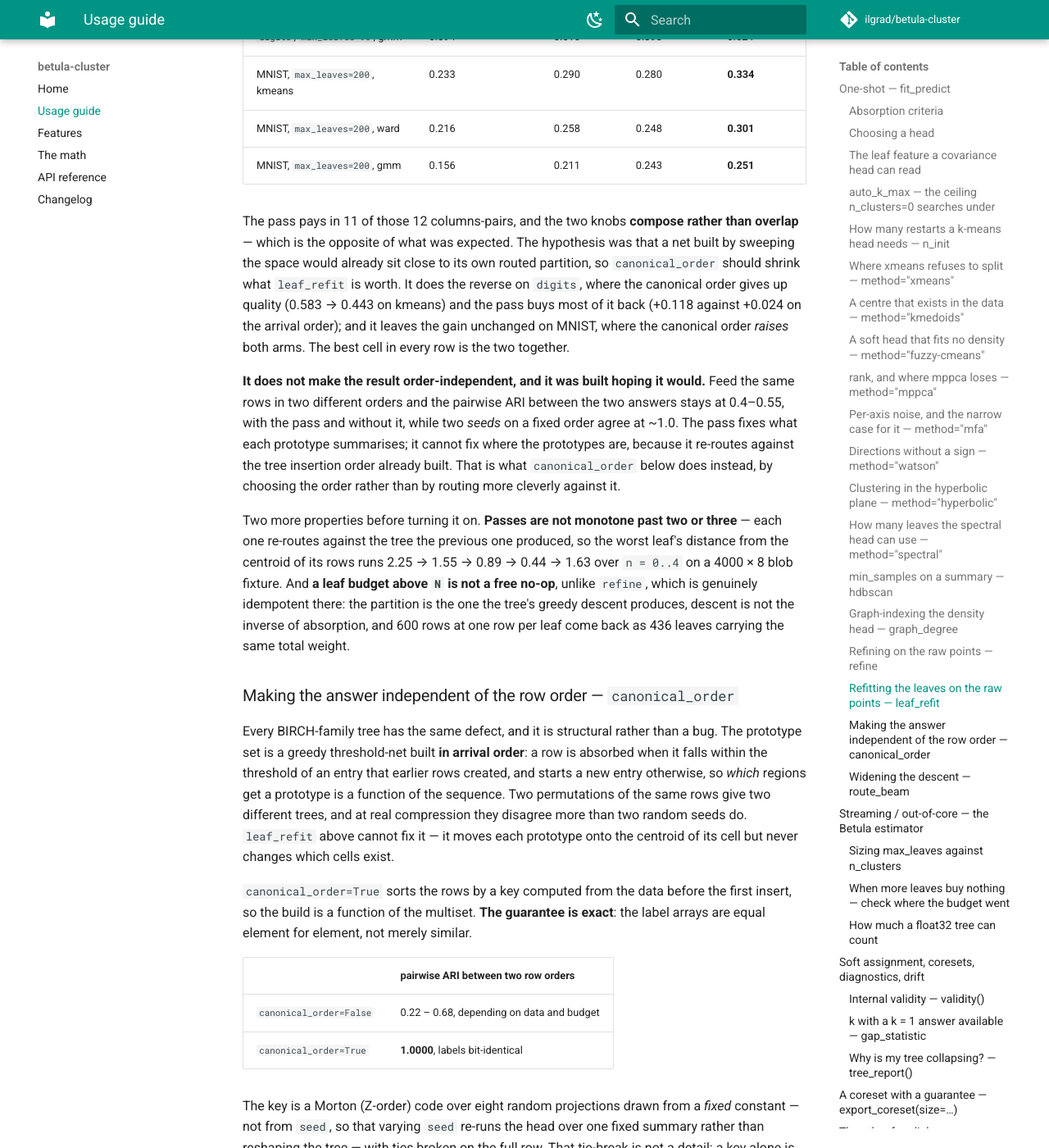
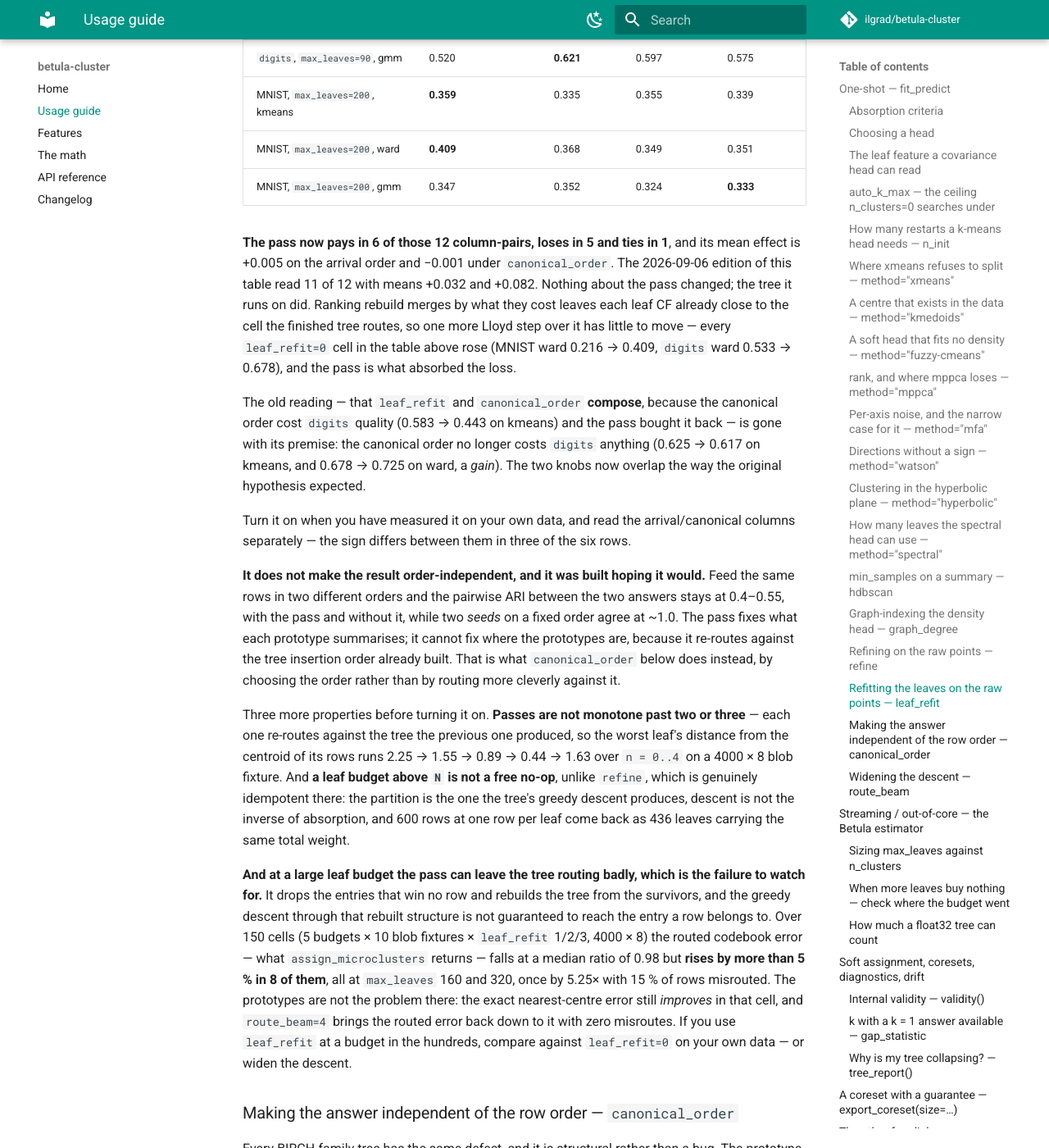
Before and after one commit to ilgrad/betula-cluster, an MkDocs documentation site: the page built from docs/USAGE.md, in a window 1280 px wide and 1400 px high, scrolled down 28837 px. Shown: the whole window at 82% size. Built offline with MkDocs 1.6.1 and Material for MkDocs 9.7.7, drawn with Linux system fonts in a browser that asks for light colours; comment, search, counter and statistics services are not loaded; some of the changed text lies outside the part shown.

Commit message:
bench(refit): re-run the leaf_refit table, and record what the pass now costs
`bench/results_refit.csv` was from 2026-09-06 and was not re-measured when the
rebuild started ranking merges by cost, though that change is exactly what
`leaf_refit` competes with: the pass replaces a leaf's absorption history with
the partition the finished tree routes, and a compaction that already leaves
the CF near that partition has less for it to move.

Every `leaf_refit=0` cell rose -- MNIST ward 0.216 -> 0.409, digits ward 0.533
-> 0.678 -- and the pass absorbed the difference. It now pays in 6 of the 12
column-pairs, loses in 5 and ties in 1, against 11 of 12 before, with mean
effect +0.005 on the arrival order and -0.001 under canonical_order against
+0.032 and +0.082.

That kills the composition reading this table carried. It said the two knobs
compose because the canonical order cost digits quality (0.583 -> 0.443 on
kmeans) and the pass bought it back; the canonical order no longer costs
digits anything (0.625 -> 0.617 on kmeans, 0.678 -> 0.725 on ward), so the
premise is gone and the knobs overlap the way the original hypothesis
expected.

USAGE also gains the failure mode measured while checking this. At a large
budget the pass can leave the tree routing badly: over 150 cells (5 budgets x
10 blob fixtures x leaf_refit 1/2/3) the routed codebook error falls at a
median ratio of 0.98 but rises more than 5 % in 8, all at max_leaves 160 and
320, once by 5.25x with 15 % of rows misrouted. The prototypes are not the
cause -- the exact nearest-centre error improves in that cell and route_beam=4
brings the routed error back to it with zero misroutes -- so it is the greedy
descent through the tree the pass rebuilds from its surviving entries. Filed
separately with the A/B that dates it; it is not a fix, it is a warning with a
number.

```diff
--- a/docs/USAGE.md
+++ b/docs/USAGE.md
@@ -958,11 +958,11 @@ the rows it wins, and drops the entries that win none. Same restrictions as `ref
 `fit` / `fit_predict` only, since `partial_fit` keeps a tree and not the data. It is **off by
 default** because it relabels.
 
-It is worth the pass where the compression is real. ARI against the labels, medians of seeds 0/1/2,
-on **raw features** (`sklearn.datasets.load_digits().data` and the first 10 000 rows of
-`fetch_openml("mnist_784")`) with every other parameter left at its default — the setup is stated
-because an earlier version of this table did not state one, and turned out to have been measured
-under two different ones. The harness is
+**Since 2026-09-10 it is close to a coin flip, and it used to pay 11 of 12.** ARI against the labels,
+medians of seeds 0/1/2, on **raw features** (`sklearn.datasets.load_digits().data` and the first
+10 000 rows of `fetch_openml("mnist_784")`) with every other parameter left at its default — the
+setup is stated because an earlier version of this table did not state one, and turned out to have
+been measured under two different ones. The harness is
 [`bench/leaf_refit.py`](https://github.com/ilgrad/betula-cluster/blob/main/bench/leaf_refit.py) and
 its output is committed as
 [`bench/results_refit.csv`](https://github.com/ilgrad/betula-cluster/blob/main/bench/results_refit.csv),
@@ -970,20 +970,28 @@ so every cell below can be checked without re-running anything:
 
 | | arrival, `leaf_refit=0` | arrival, `=1` | canonical, `=0` | canonical, `=1` |
 |---|---|---|---|---|
-| `digits`, `max_leaves=90`, kmeans | 0.583 | 0.607 | 0.443 | 0.561 |
-| `digits`, `max_leaves=90`, ward | 0.533 | 0.530 | 0.455 | **0.582** |
-| `digits`, `max_leaves=90`, gmm | 0.594 | 0.610 | 0.393 | 0.524 |
-| MNIST, `max_leaves=200`, kmeans | 0.233 | 0.290 | 0.280 | **0.334** |
-| MNIST, `max_leaves=200`, ward | 0.216 | 0.258 | 0.248 | **0.301** |
-| MNIST, `max_leaves=200`, gmm | 0.156 | 0.211 | 0.243 | **0.251** |
-
-The pass pays in 11 of those 12 columns-pairs, and the two knobs **compose rather than overlap** —
-which is the opposite of what was expected. The hypothesis was that a net built by sweeping the space
-would already sit close to its own routed partition, so `canonical_order` should shrink what
-`leaf_refit` is worth. It does the reverse on `digits`, where the canonical order gives up quality
-(0.583 → 0.443 on kmeans) and the pass buys most of it back (+0.118 against +0.024 on the arrival
-order); and it leaves the gain unchanged on MNIST, where the canonical order *raises* both arms. The
-best cell in every row is the two together.
+| `digits`, `max_leaves=90`, kmeans | 0.625 | 0.644 | 0.617 | 0.636 |
+| `digits`, `max_leaves=90`, ward | **0.678** | 0.647 | 0.725 | **0.725** |
+| `digits`, `max_leaves=90`, gmm | 0.520 | **0.621** | 0.597 | 0.575 |
+| MNIST, `max_leaves=200`, kmeans | **0.359** | 0.335 | 0.355 | 0.339 |
+| MNIST, `max_leaves=200`, ward | **0.409** | 0.368 | 0.349 | 0.351 |
+| MNIST, `max_leaves=200`, gmm | 0.347 | 0.352 | 0.324 | **0.333** |
+
+**The pass now pays in 6 of those 12 column-pairs, loses in 5 and ties in 1**, and its mean effect is
++0.005 on the arrival order and −0.001 under `canonical_order`. The 2026-09-06 edition of this table
+read 11 of 12 with means +0.032 and +0.082. Nothing about the pass changed; the tree it runs on did.
+Ranking rebuild merges by what they cost leaves each leaf CF already close to the cell the finished
+tree routes, so one more Lloyd step over it has little to move — every `leaf_refit=0` cell in the
+table above rose (MNIST ward 0.216 → 0.409, `digits` ward 0.533 → 0.678), and the pass is what
+absorbed the loss.
+
+The old reading — that `leaf_refit` and `canonical_order` **compose**, because the canonical order
+cost `digits` quality (0.583 → 0.443 on kmeans) and the pass bought it back — is gone with its
+premise: the canonical order no longer costs `digits` anything (0.625 → 0.617 on kmeans, and 0.678 →
+0.725 on ward, a *gain*). The two knobs now overlap the way the original hypothesis expected.
+
+Turn it on when you have measured it on your own data, and read the arrival/canonical columns
+separately — the sign differs between them in three of the six rows.
 
 **It does not make the result order-independent, and it was built hoping it would.** Feed the same
 rows in two different orders and the pairwise ARI between the two answers stays at 0.4–0.55, with the
@@ -992,12 +1000,23 @@ prototype summarises; it cannot fix where the prototypes are, because it re-rout
 insertion order already built. That is what `canonical_order` below does instead, by choosing the
 order rather than by routing more cleverly against it.
 
-Two more properties before turning it on. **Passes are not monotone past two or three** — each one
+Three more properties before turning it on. **Passes are not monotone past two or three** — each one
 re-routes against the tree the previous one produced, so the worst leaf's distance from the centroid
 of its rows runs 2.25 → 1.55 → 0.89 → 0.44 → 1.63 over `n = 0..4` on a 4000 × 8 blob fixture. And **a
 leaf budget above `N` is not a free no-op**, unlike `refine`, which is genuinely idempotent there:
 the partition is the one the tree's greedy descent produces, descent is not the inverse of
 absorption, and 600 rows at one row per leaf come back as 436 leaves carrying the same total weight.
+
+**And at a large leaf budget the pass can leave the tree routing badly, which is the failure to watch
+for.** It drops the entries that win no row and rebuilds the tree from the survivors, and the greedy
+descent through that rebuilt structure is not guaranteed to reach the entry a row belongs to. Over
+150 cells (5 budgets × 10 blob fixtures × `leaf_refit` 1/2/3, 4000 × 8) the routed codebook error —
+what `assign_microclusters` returns — falls at a median ratio of 0.98 but **rises by more than 5 % in
+8 of them**, all at `max_leaves` 160 and 320, once by 5.25× with 15 % of rows misrouted. The
+prototypes are not the problem there: the exact nearest-centre error still *improves* in that cell,
+and `route_beam=4` brings the routed error back down to it with zero misroutes. If you use
+`leaf_refit` at a budget in the hundreds, compare against `leaf_refit=0` on your own data — or widen
+the descent.
 
 ### Making the answer independent of the row order — `canonical_order`
 
```
Also changed, not shown: 1 other file.
